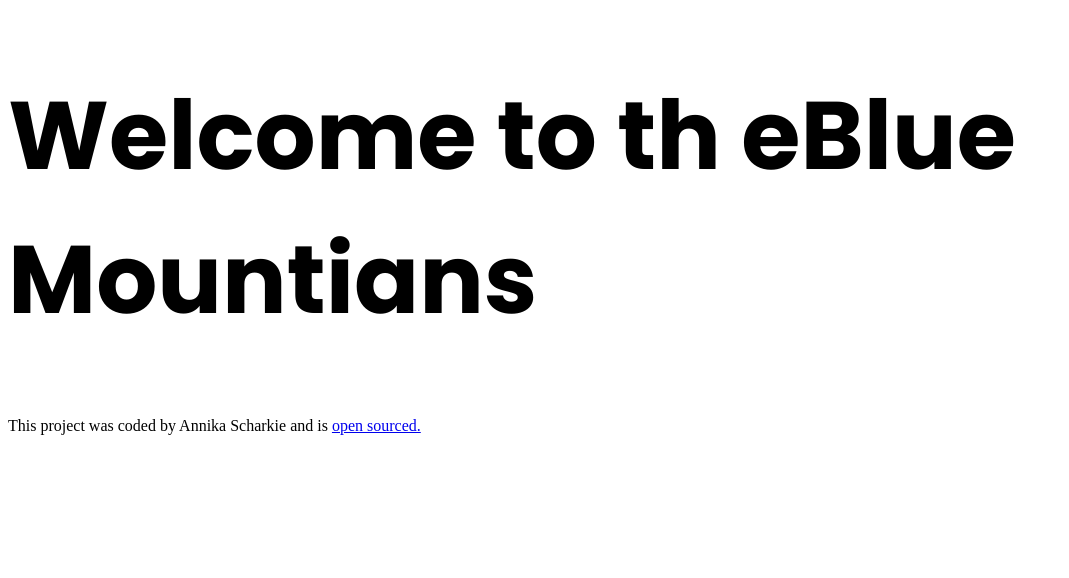
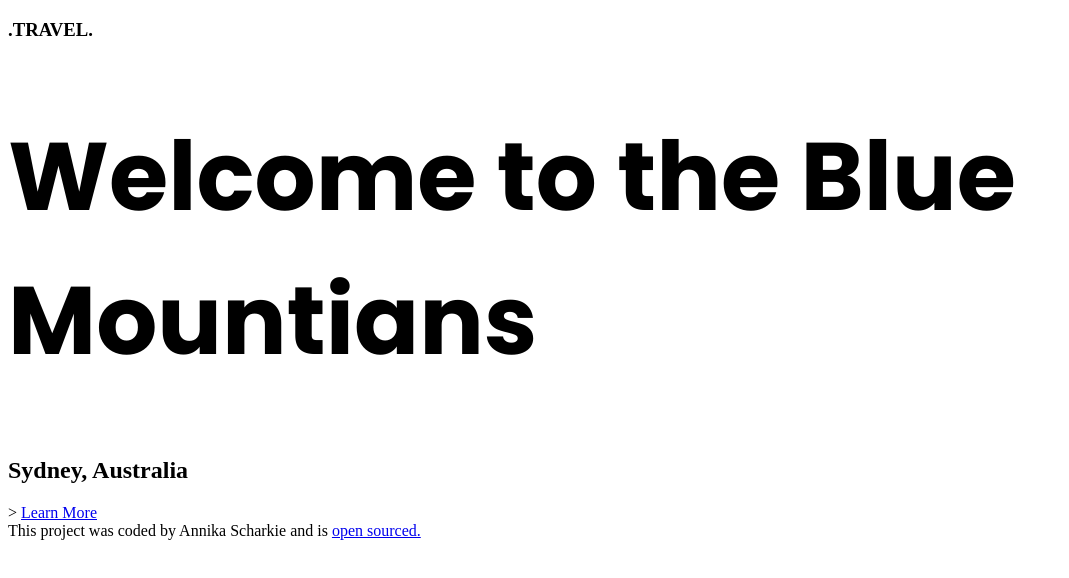
Before and after one commit to Annika1188/travel-project-responsive, a plain HTML site: page index.html in a window 1280 px wide. Shown: the whole page, without its empty margins (0-1069 px from the left). Drawn offline with Linux system fonts and the light colour scheme.

Commit message:
Added HTML Header

```diff
--- a/index.html
+++ b/index.html
@@ -14,7 +14,11 @@
     <title>Welcome to the Blue Mountains</title>
   </head>
   <body>
-    <h1>Welcome to th eBlue Mountians</h1>
+    <h3>.TRAVEL.</h3>
+    <h1>Welcome to the Blue Mountians</h1>
+    <h2>Sydney, Australia</h2>
+    >
+    <a href="#"> Learn More</a>
     <footer>
       This project was coded by Annika Scharkie and is
       <a
```
